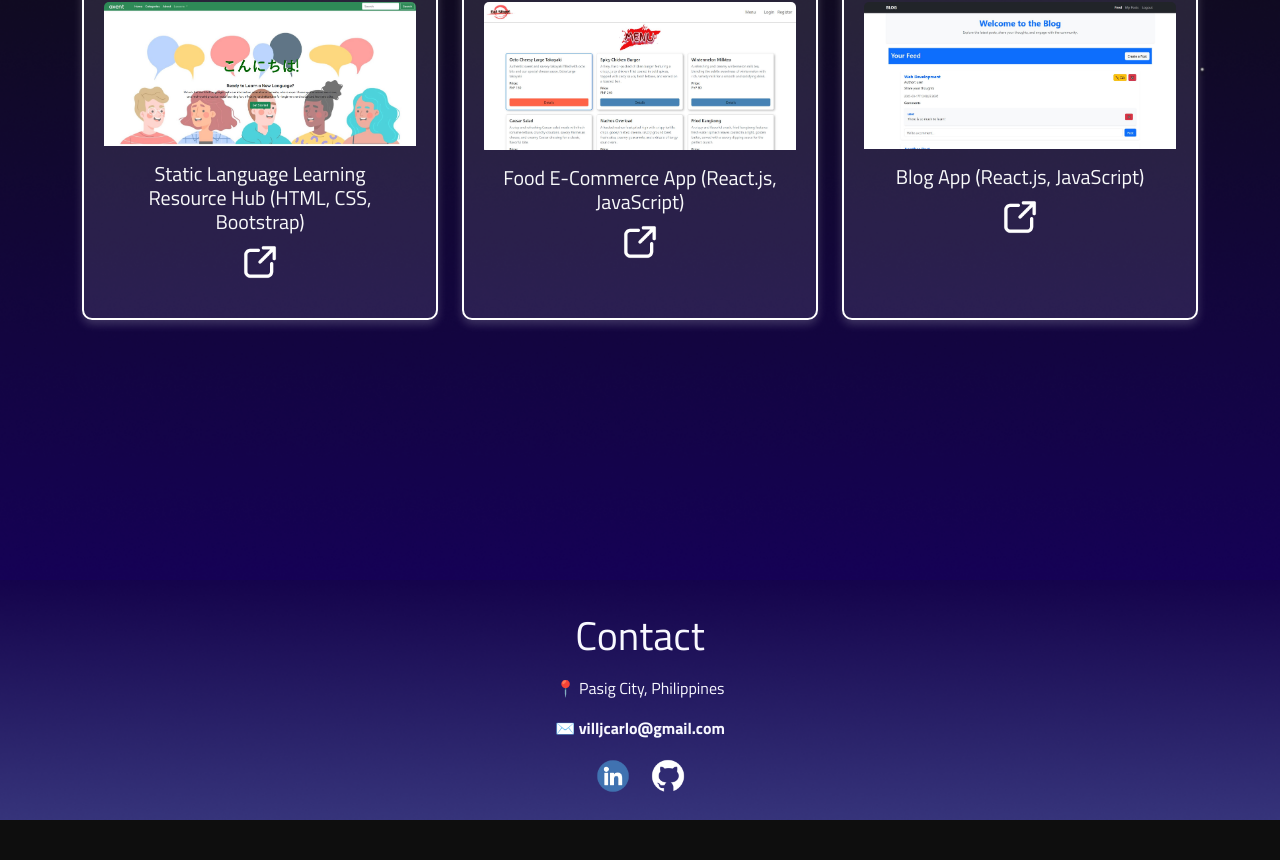
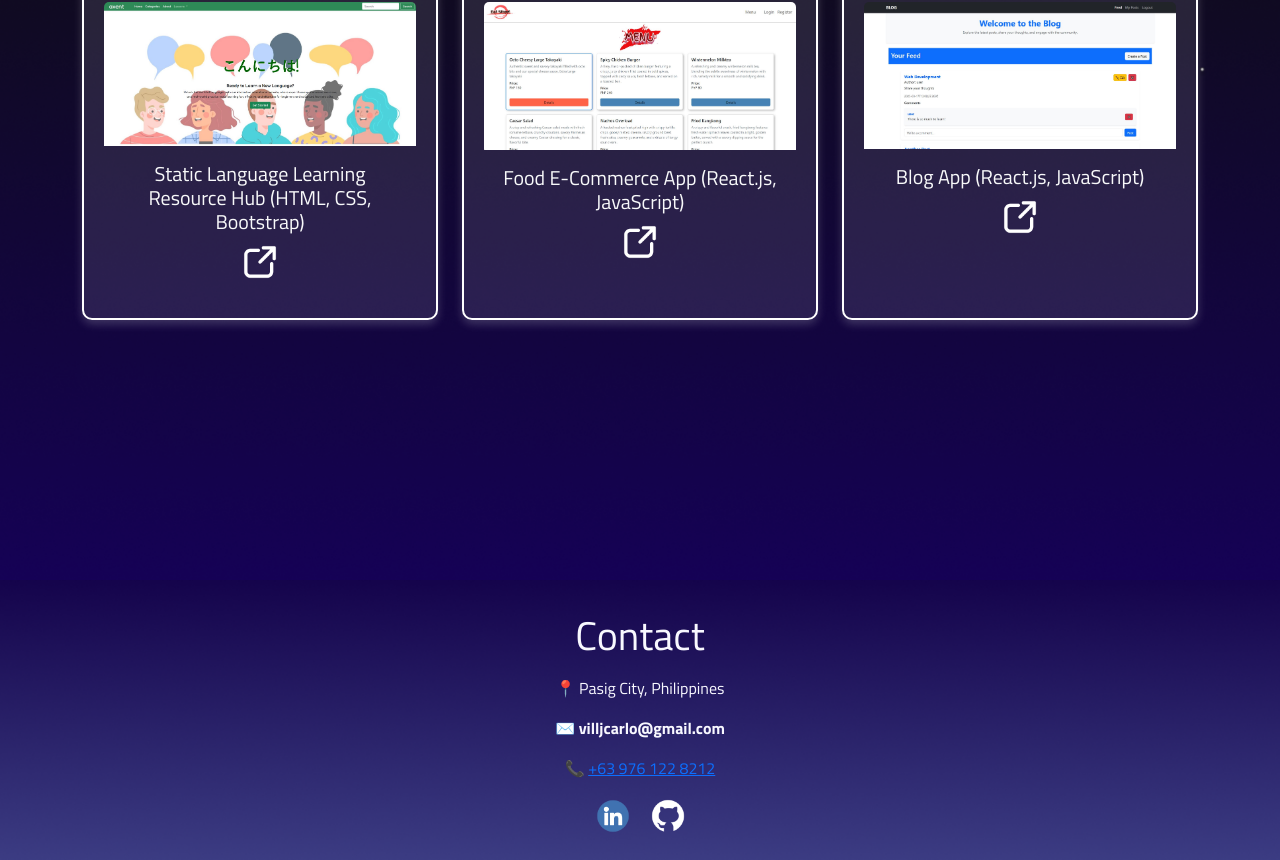
Before and after one commit to villjcarlo/portfolio-villanueva, a React (Create React App) app: page /body in a window 1280 px wide. Shown: the part 1020-1880 px from the top of the page. Before the commit the page ends 1840 px from the top, so only its background shows below. Built offline with nearby package versions, Linux system fonts and the light colour scheme; a web font is replaced by a local one.

Commit message:
Update BodyPage.js

```diff
--- a/src/pages/BodyPage.js
+++ b/src/pages/BodyPage.js
@@ -126,6 +126,7 @@ export default function BodyPage() {
           <h1 className="py-2">Contact</h1>
           <p>📍 Pasig City, Philippines</p>
           <p>✉️ <a href="mailto:villjcarlo@gmail.com" className="email-link">villjcarlo@gmail.com</a></p>
+          <p>📞 <a href="tel:+639761228212" className="phone-link">+63 976 122 8212</a></p>
 
           <div className="social-icons mt-3">
             <a href="https://www.linkedin.com/in/johncarlovillanueva/" target="_blank" rel="noopener noreferrer">
```
